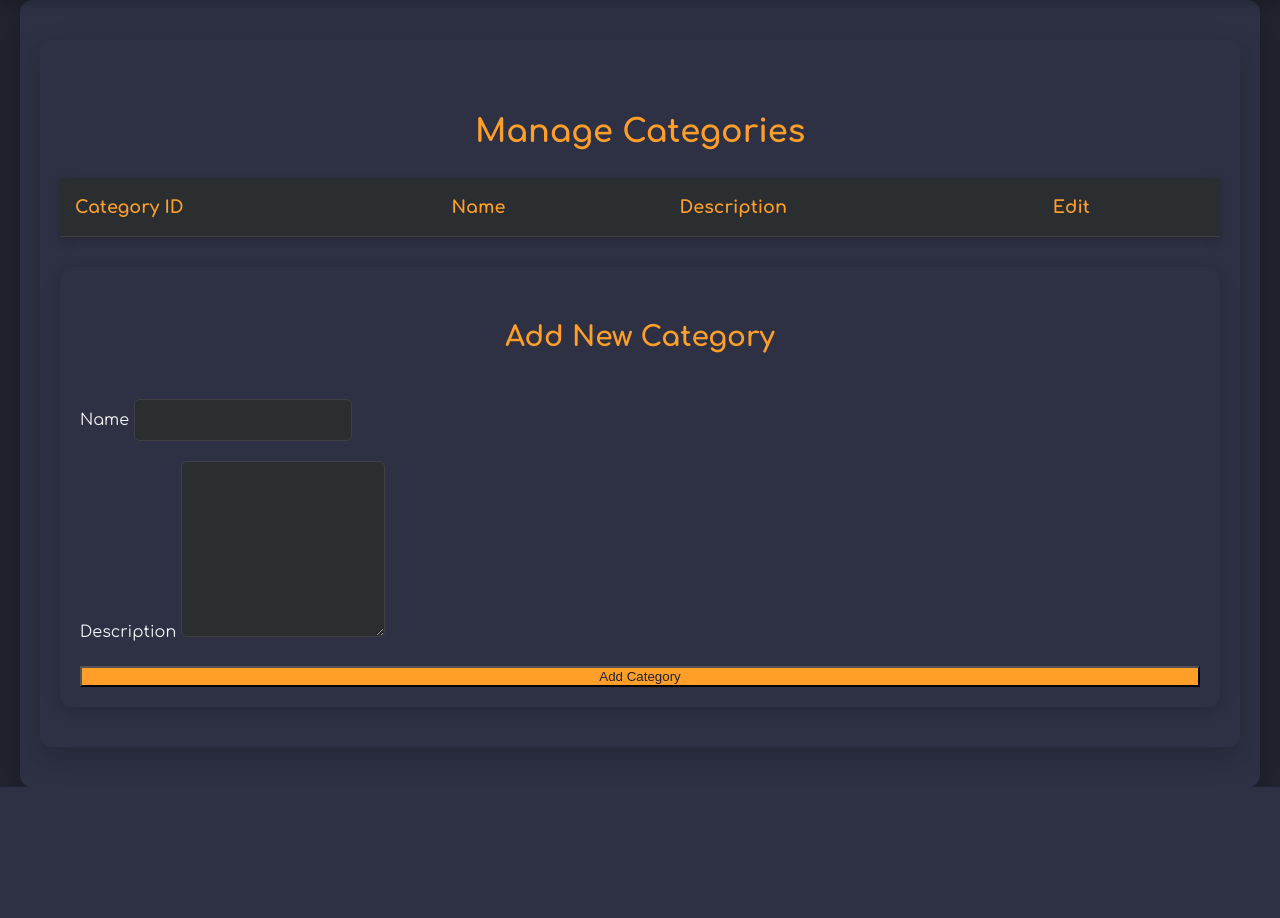
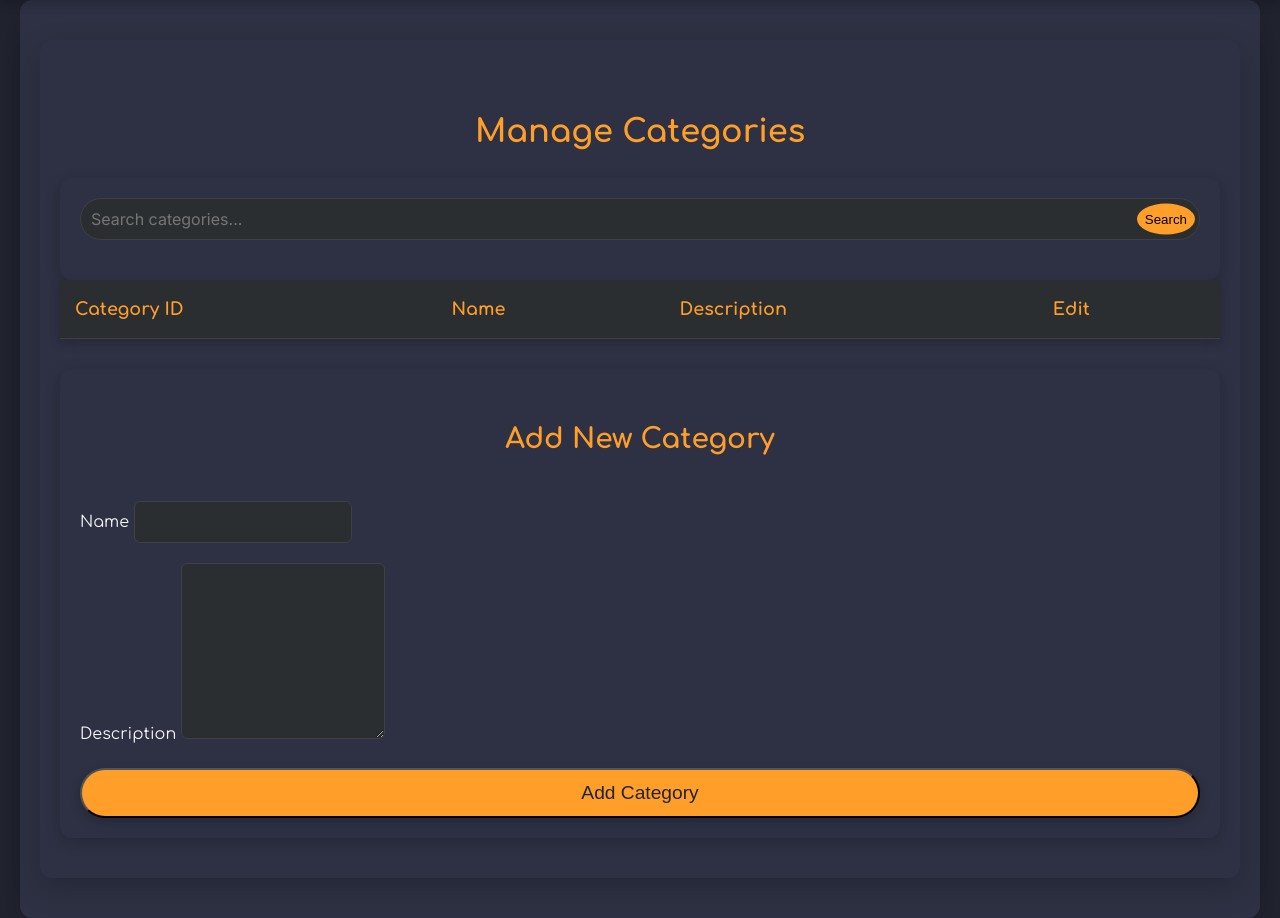
Before and after one commit to Amberlanqinyun/Breathin-AI-Generated-Meditation, a Flask app: page /admin/categories in a window 1280 px wide. Shown: the part 109-1027 px from the top of the page. Before the commit the page ends 896 px from the top, so only its background shows below. Run offline with Flask 3, Linux system fonts and the light colour scheme; data that the repository does not hold is empty; parts of the project's set-up code (start-up, migrations or seed data) failed here and were passed over.

Commit message:
added search function for admin route - user management/meditation management/ category management

```diff
--- a/app.py
+++ b/app.py
@@ -16,7 +16,7 @@ from mod_edit_profile import edit_profile
 from mod_register import register
 from mod_change_password import change_password
 from app_error_handling import *
-from mod_admin import *
+from mod_admin import admin_dashboard, admin_meditations, admin_delete_meditation, admin_categories, admin_edit_meditation
 import os
 import ssl
 import certifi
--- a/mod_admin.py
+++ b/mod_admin.py
@@ -3,7 +3,7 @@ from mod_utilize import app
 from mod_db_user_management import get_all_users, get_user_by_id, update_user_profile, toggle_user_ban
 from mod_db_meditation_management import get_all_meditations, get_meditation_by_id, insert_meditation, update_meditation, delete_meditation
 from mod_db_category_management import get_all_categories, insert_category, update_category, get_category_by_id
-
+from mod_custom_login import *
 # Admin Dashboard Home
 @app.route('/admin', methods=['GET'])
 def admin_dashboard():
@@ -15,8 +15,9 @@ def admin_dashboard():
 # User Management
 @app.route('/admin/users', methods=['GET'])
 def admin_users():
-    users = get_all_users()
-    return render_template('admin/users.html', users=users)
+    search_query = request.args.get('search', '')
+    users = get_all_users(search_query)
+    return render_template('admin/users.html', users=users, search_query=search_query)
 
 @app.route('/admin/user/<int:user_id>', methods=['GET', 'POST'])
 def admin_edit_user(user_id):
@@ -38,8 +39,9 @@ def admin_edit_user(user_id):
 # Meditation Management
 @app.route('/admin/meditations', methods=['GET', 'POST'])
 def admin_meditations():
-    meditations = get_all_meditations()  # Fetch all meditations
-    categories = get_all_categories()  # Fetch all categories
+    search_query = request.args.get('search', '')
+    meditations = get_all_meditations(search_query)
+    categories = get_all_categories()
 
     if request.method == 'POST':
         category_id = request.form.get('category_id')
@@ -50,7 +52,7 @@ def admin_meditations():
         flash('New meditation added successfully!', 'success')
         return redirect(url_for('admin_meditations'))
 
-    return render_template('admin/meditations.html', meditations=meditations, categories=categories)
+    return render_template('admin/meditations.html', meditations=meditations, categories=categories, search_query=search_query)
 
 
 import os
@@ -102,7 +104,8 @@ def admin_delete_meditation(meditation_id):
 # Category Management
 @app.route('/admin/categories', methods=['GET', 'POST'])
 def admin_categories():
-    categories = get_all_categories()
+    search_query = request.args.get('search', '')
+    categories = get_all_categories(search_query)
 
     if request.method == 'POST':
         name = request.form.get('name')
@@ -112,7 +115,7 @@ def admin_categories():
         flash('Category created successfully!', 'success')
         return redirect(url_for('admin_categories'))
 
-    return render_template('admin/categories.html', categories=categories)
+    return render_template('admin/categories.html', categories=categories, search_query=search_query)
 
 @app.route('/admin/category/<int:category_id>', methods=['GET', 'POST'])
 def admin_edit_category(category_id):
--- a/mod_db_category_management.py
+++ b/mod_db_category_management.py
@@ -1,9 +1,18 @@
 from mod_utilize import execute_query
 
 # Get all categories
-def get_all_categories():
-    sql = "SELECT * FROM Categories"
-    return execute_query(sql)
+def get_all_categories(search_query=''):
+    if search_query:
+        sql = """
+        SELECT * FROM Categories
+        WHERE Name LIKE %s
+        OR Description LIKE %s
+        """
+        search_param = f"%{search_query}%"
+        return execute_query(sql, (search_param, search_param))
+    else:
+        sql = "SELECT * FROM Categories"
+        return execute_query(sql)
 
 # Insert a new category
 def insert_category(name, description):
--- a/mod_google_oauth.py
+++ b/mod_google_oauth.py
@@ -87,8 +87,10 @@ def create_google_routes(app):
                 user_id = create_user(first_name, last_name, email, None, google_id)
                 print("New user created with ID:", user_id)
 
+            # Set session variables
+            session['user_id'] = user['UserID'] if user else user_id
+            session['role_id'] = user['RoleID'] if user else 2  # Assuming default role is 2 for new users
             session['user'] = user_data
-            session['user_id'] = user['UserID'] if user else user_id  # Set user_id in session
             print("Session set for user:", session['user'])
             flash('You have successfully logged in!', 'success')
             return redirect(url_for('dashboard'))
--- a/static/css/admin_styles.css
+++ b/static/css/admin_styles.css
@@ -262,3 +262,44 @@ input[type="submit"]:hover, .btn-submit:hover {
         gap: 15px;
     }
 }
+
+.search-container {
+    display: flex;
+    margin-bottom: 20px;
+    position: relative;
+}
+
+.search-container input[type="text"] {
+    width: 100%;
+    padding: 10px 40px 10px 10px;
+    border: 1px solid var(--border-color);
+    border-radius: 24px;
+    font-size: 16px;
+    color: var(--text-light);
+    background-color: var(--secondary);
+}
+
+.search-button {
+    position: absolute;
+    right: 5px;
+    top: 50%;
+    transform: translateY(-50%);
+    background-color: var(--primary);
+    border: none;
+    border-radius: 50%;
+    cursor: pointer;
+    padding: 8px;
+    display: flex;
+    align-items: center;
+    justify-content: center;
+    transition: background-color 0.3s ease;
+}
+
+.search-button i {
+    color: var(--background);
+    font-size: 18px;
+}
+
+.search-button:hover {
+    background-color: var(--accent);
+}
--- a/templates/admin/categories.html
+++ b/templates/admin/categories.html
@@ -3,6 +3,12 @@
 {% block content %}
 <div class="container">
     <h2 class="dashboard-title">Manage Categories</h2>
+    <form method="GET" action="{{ url_for('admin_categories') }}" class="search-form">
+        <div class="search-container">
+            <input type="text" name="search" placeholder="Search categories..." value="{{ search_query }}">
+            <button type="submit" class="search-button">Search</button>
+        </div>
+    </form>
     <table class="table">
         <thead>
             <tr>
@@ -37,7 +43,7 @@
             <label for="description">Description</label>
             <textarea id="description" name="description" class="form-control" required></textarea>
         </div>
-        <button type="submit" class="btn-submit">Add Category</button>
+        <button type="submit" class="btn">Add Category</button>
     </form>
 </div>
 {% endblock %}
--- a/templates/admin/dashboard.html
+++ b/templates/admin/dashboard.html
@@ -1,4 +1,4 @@
-{% extends 'admin/base.html' %}
+{% extends "admin/base.html" %}
 
 {% block content %}
 <div class="container">
--- a/templates/admin/meditations.html
+++ b/templates/admin/meditations.html
@@ -3,6 +3,12 @@
 {% block content %}
 <div class="container">
     <h2 class="dashboard-title">Manage Meditations</h2>
+    <form method="GET" action="{{ url_for('admin_meditations') }}" class="search-form">
+        <div class="search-container">
+            <input type="text" name="search" placeholder="Search meditations..." value="{{ search_query }}">
+            <button type="submit" class="search-button">Search</button>
+        </div>
+    </form>
     <table class="table">
         <thead>
             <tr>
--- a/templates/dashboard.html
+++ b/templates/dashboard.html
@@ -39,7 +39,7 @@
                         </div>
                         <!-- Play button links to details page instead of redundant play action -->
                         <a href="{{ url_for('meditation_details', meditation_id=result['MeditationID']) }}" class="details-link">
-                            <i class="fas fa-info-circle"></i> Details
+                            <span class="play-text">Play Now</span>
                         </a>
                     </li>
                 {% else %}
```
Also changed, not shown: get_refresh_token.py (added, +16 -0 lines), mod_custom_login.py (+14 -8 lines), mod_db_account.py (+34 -10 lines), mod_db_meditation_management.py (+18 -7 lines), mod_db_user_management.py (+13 -3 lines), mod_forgot_password.py (+11 -3 lines), static/css/styles.css (+62 -1 lines), templates/admin/users.html (+7 -0 lines), templates/base.html (+17 -6 lines), templates/layout.html (deleted, +0 -39 lines).
